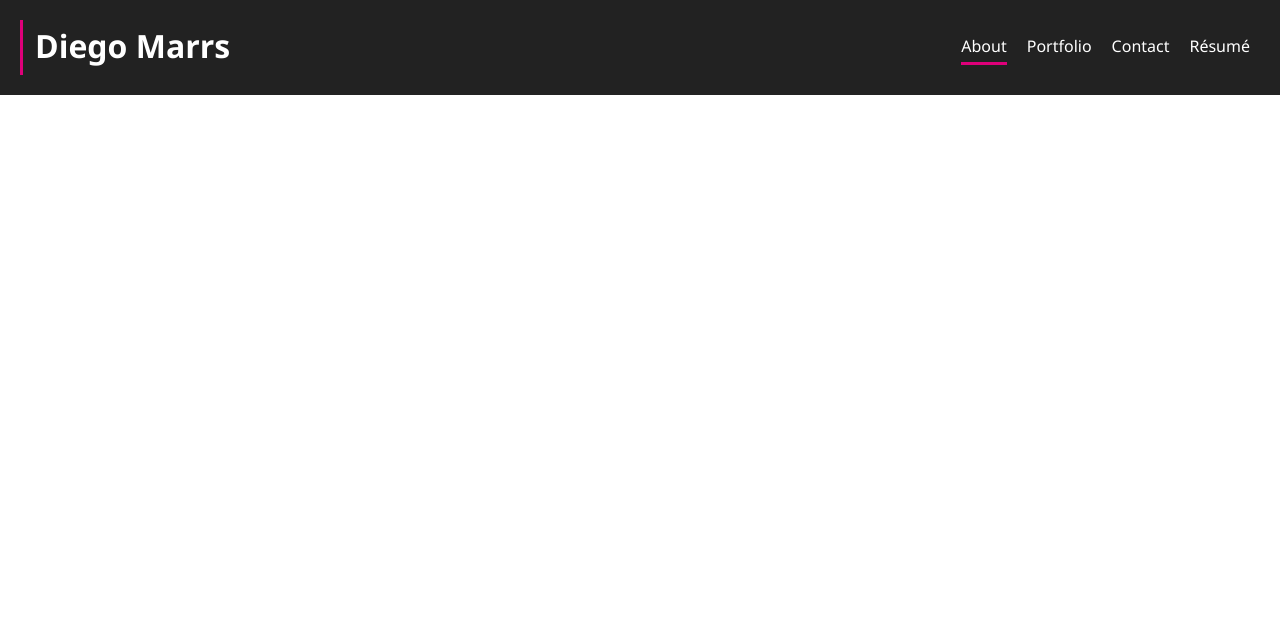
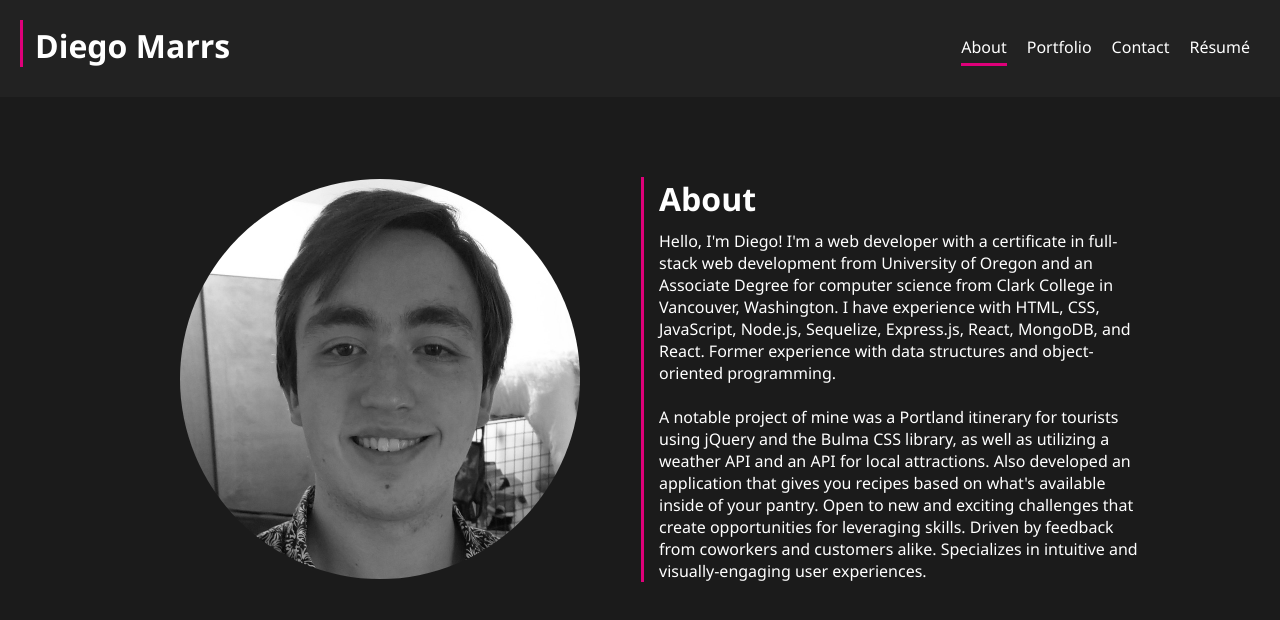
Before and after one commit to StaticCloud/portfolio-React-, a React (Create React App) app: page / in a window 1280 px wide. Shown: the top 620 px of the page. Built offline with nearby package versions, Linux system fonts and the light colour scheme.

Commit message:
about page created!

```diff
--- a/src/components/About/index.js
+++ b/src/components/About/index.js
@@ -1,7 +1,19 @@
 const About = () => {
     return (
-        <h1></h1>
-    )
+        <div className="content">
+            <div className="about">
+                <div>
+                    <div className="portrait"/>
+                </div>
+                <div id="about-content">
+                    <h1>About</h1>
+                    <p>
+                        Hello, I'm Diego! I'm a web developer with a certificate in full-stack web development from University of Oregon and an Associate Degree for computer science from Clark College in Vancouver, Washington. I have experience with HTML, CSS, JavaScript, Node.js, Sequelize, Express.js, React, MongoDB, and React. Former experience with data structures and object-oriented programming. <br/> <br/> A notable project of mine was a Portland itinerary for tourists using jQuery and the Bulma CSS library, as well as utilizing a weather API and an API for local attractions. Also developed an application that gives you recipes based on what's available inside of your pantry. Open to new and exciting challenges that create opportunities for leveraging skills. Driven by feedback from coworkers and customers alike. Specializes in intuitive and visually-engaging user experiences.
+                    </p>
+                </div>
+            </div>
+        </div>
+    );
 }
 
 export default About;
--- a/src/index.css
+++ b/src/index.css
@@ -2,10 +2,11 @@
   --primary-color: #222222;
   --secondary-color: #df007a;
   --border-width: 3px;
-  --about-me-background: #111111;
+  --body-background: #1b1b1b;
 }
 
 * {
+  color: #fff;
   margin: 0px;
   padding: 0px;
   box-sizing: border-box;
@@ -18,6 +19,10 @@ a {
   text-decoration: none;
 }
 
+h1 {
+  margin-bottom: 10px;
+}
+
 h1 a {
   vertical-align: middle;
 }
@@ -26,8 +31,8 @@ ul {
   align-items: center;
 }
 
-header > * {
-  color: #fff;
+body {
+  background-color: var(--body-background)
 }
 
 header {
@@ -55,6 +60,47 @@ header ul li:hover {
   cursor: pointer;
 }
 
+.about {
+  display: flex;
+  flex-wrap: wrap;
+  justify-items: space-around;
+
+  align-items: center;
+  margin-top: 10vh;
+}
+
+.about > div {
+  flex: 1;
+  margin: 0px 10px;
+}
+
+.about p {
+}
+
 .active {
   border-bottom: var(--secondary-color) solid var(--border-width);
 }
+
+.content {
+  width: 80%;
+  margin: 0 auto;
+}
+
+.portrait {
+  width: 400px;
+  height: 400px;
+
+  border-radius: 50%;
+
+  margin: 0 auto;
+
+  background-size: cover;
+  background-position: center;
+  background-image: url('../public/img/pfp.jpg');
+  filter: grayscale(100%);
+}
+
+#about-content {
+  padding-left: 15px;
+  border-left: var(--secondary-color) solid var(--border-width);;
+}
```
Also changed, not shown: public/img/pfp.jpg (added).
